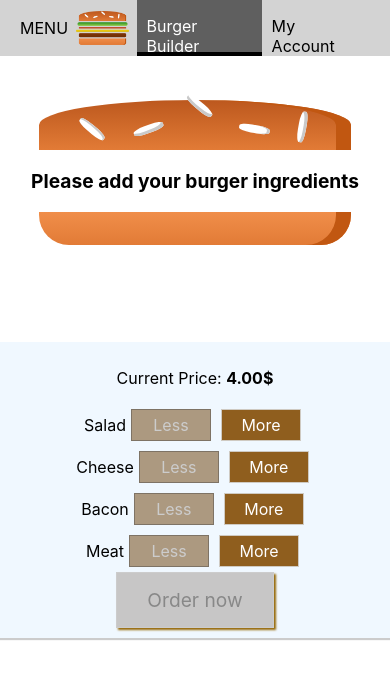
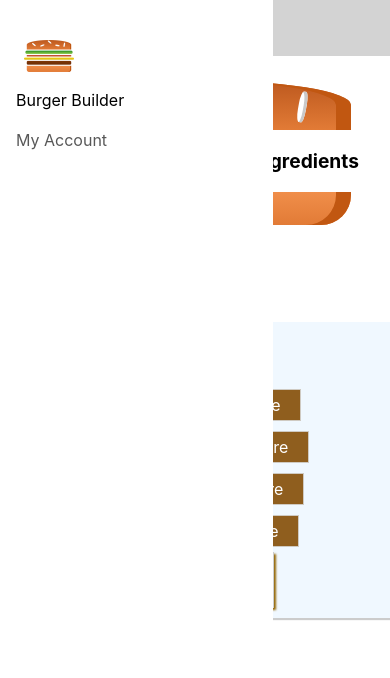
Before and after one commit to StefanK2ff/burger-builder-app, a React (Create React App) app: page / in a window 390 px wide. Shown: the top 678 px of the page. Built offline with nearby package versions, Linux system fonts and the light colour scheme.

Commit message:
sideDrawer for mobile devices

```diff
--- a/src/components/Layouts/Layout.js
+++ b/src/components/Layouts/Layout.js
@@ -2,11 +2,12 @@ import React from "react";
 import Aux from "../../hoc/Aux";
 import classes from "./Layout.module.css"
 import Toolbar from "../Navigation/Toolbar/Toolbar";
+import SideDrawer from "../Navigation/SideDrawer/SideDrawer";
 
 const layout = (props) => (
   <Aux>
     <Toolbar />
-    <div>Toolbar, SideDrawer, Backdrop</div>
+    <SideDrawer />
     <main className={classes.Content}>{props.children}</main>
   </Aux>
 );
--- a/src/components/Logo/Logo.js
+++ b/src/components/Logo/Logo.js
@@ -2,9 +2,9 @@ import React from 'react'
 import burgerLogo from "../../assets/images/burger-logo.png"
 import classes from "./Logo.module.css"
 
-export default function Logo() {
+export default function logo(props) {
     return (
-        <div className={classes.Logo}>
+        <div className={classes.Logo} style={{height: props.height}}>
             <img src={burgerLogo} alt="logo"/>
         </div>
     )
--- a/src/components/Logo/Logo.module.css
+++ b/src/components/Logo/Logo.module.css
@@ -1,8 +1,8 @@
 .Logo {
     padding: 8px;
-    height: 60%
+    height: 100%;
 }
 
 .Logo img {
-    height: 100%
+    height: 100%;
 }
--- a/src/components/Navigation/NavigationItems/NavigationItem/NavigationItem.module.css
+++ b/src/components/Navigation/NavigationItems/NavigationItem/NavigationItem.module.css
@@ -1,19 +1,38 @@
+.NavigationItem {
+    margin: 10px 0;
+    box-sizing: border-box;
+    display: block;
+    width: 100%
+}
+
+.NavigationItem a {
+    color: rgb(88, 88, 88);
+    text-decoration: none;
+    width: 100%;
+    box-sizing: border-box;
+    display: block;
+}
+
+.NavigationItem a:hover,
+.NavigationItem a.active,
+.NavigationItem a:active {
+    color: black;
+}
+
+@media (min-width: 500px) {
     .NavigationItem {
         margin: 0;
-    box-sizing: border-box;
         display: flex;
         height: 100%;
+        width: auto;
         align-items: center;
     }
 
     .NavigationItem a {
         color: black;
-    text-decoration: none;
         height: 100%;
         padding: 16px 10px;
         border-bottom: 4px solid transparent;
-    box-sizing: border-box;
-    display: block;
     }
 
     .NavigationItem a:hover,
@@ -23,3 +42,4 @@
         border-bottom: 4px solid black;
         color: white;
     }
+}
--- a/src/components/Navigation/NavigationItems/NavigationItems.module.css
+++ b/src/components/Navigation/NavigationItems/NavigationItems.module.css
@@ -5,4 +5,11 @@
     display: flex;
     align-items: center;
     height: 100%;
+    flex-flow: column;
 }
+
+@media (min-width: 500px) {
+    .NavigationItems {
+        flex-flow: row;
+    }
+}
--- /dev/null
+++ b/src/components/Navigation/SideDrawer/SideDrawer.js
@@ -0,0 +1,17 @@
+import React from "react";
+import Logo from "../../Logo/Logo";
+import NavigationItems from "../NavigationItems/NavigationItems";
+import classes from "./SideDrawer.module.css"
+
+export default function sideDrawer(props) {
+  //
+
+  return (
+    <div className={classes.SideDrawer}>
+      <Logo height="2em"/>
+      <nav>
+        <NavigationItems />
+      </nav>
+    </div>
+  );
+}
--- /dev/null
+++ b/src/components/Navigation/SideDrawer/SideDrawer.module.css
@@ -0,0 +1,27 @@
+.SideDrawer {
+    position: fixed;
+    width: 280px;
+    height:100%;
+    max-width: 70%;
+    left: 0;
+    top: 0;
+    z-index: 200;
+    background-color: white;
+    padding: 32px 16px;
+    box-sizing: border-box;
+    transition: transform 0.3s ease-out;
+}
+
+@media (min-width: 500px) {
+    .SideDrawer {
+        visibility: hidden;
+    }
+}
+
+.Open {
+    transform: translateX(0);
+}
+
+.Close {
+    transform: translateX(-100%)
+}
--- a/src/components/Navigation/Toolbar/Toolbar.js
+++ b/src/components/Navigation/Toolbar/Toolbar.js
@@ -1,17 +1,19 @@
-import React from 'react'
-import classes from "./Toolbar.module.css"
-import Logo from '../../Logo/Logo'
-import NavigationItems from "./../NavigationItems/NavigationItems"
+import React from "react";
+import classes from "./Toolbar.module.css";
+import Logo from "../../Logo/Logo";
+import NavigationItems from "./../NavigationItems/NavigationItems";
 
 function toolbar() {
-    return (
-        <header className={classes.Toolbar}>
-            <div>MENU</div>
-           <Logo />
+  return (
+    <header className={classes.Toolbar}>
+      <Logo height="80%" />
 
-            <nav> <NavigationItems /> </nav>
-        </header>
-    )
+      <nav className={classes.DesktopOnly}>
+        {" "}
+        <NavigationItems />{" "}
+      </nav>
+    </header>
+  );
 }
 
-export default toolbar
+export default toolbar;
--- a/src/components/Navigation/Toolbar/Toolbar.module.css
+++ b/src/components/Navigation/Toolbar/Toolbar.module.css
@@ -16,3 +16,9 @@
 .Toolbar nav {
     height: 100%
 }
+
+@media (max-width: 499px) {
+    .DesktopOnly {
+        display: none;
+    }
+}
```
Lines whose indentation alone changed are shown as unchanged.
